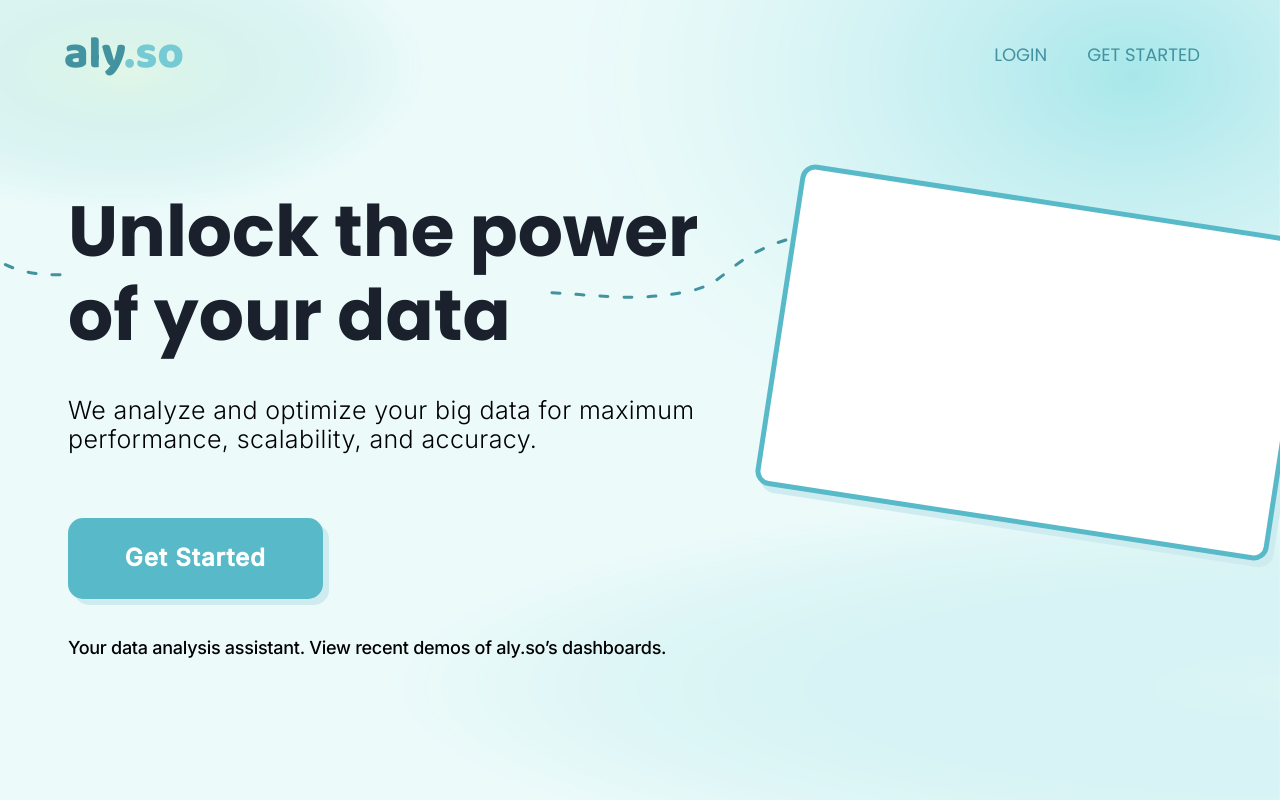
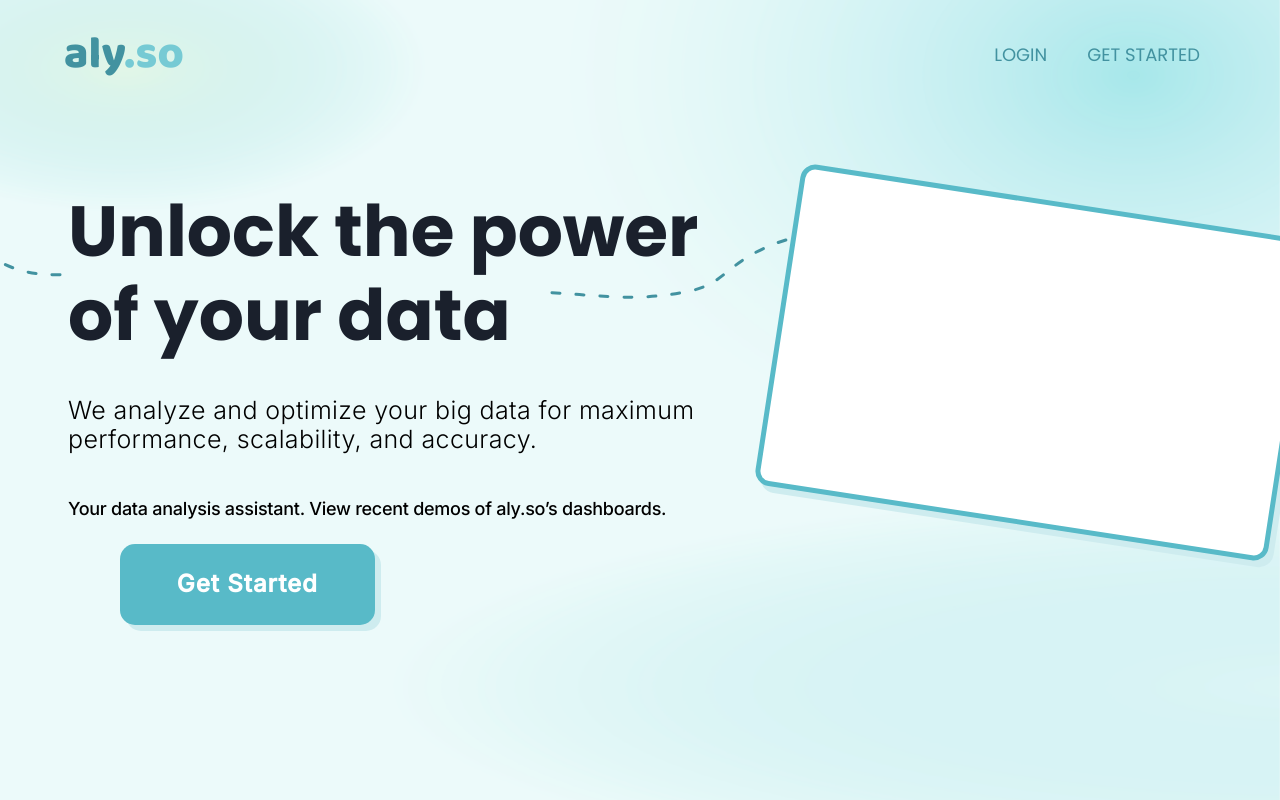
Before and after one commit to MiniHacks/analyticsforgood, a Next.js app in the folder packages/frontend/: page /landingpage in a window 1280 px wide. Shown: the top 800 px of the page. Built offline with nearby package versions, Linux system fonts and the light colour scheme.

Commit message:
😤 ansh rewrote my code 😤

```diff
--- a/packages/frontend/components/Layout/GetStarted.tsx
+++ b/packages/frontend/components/Layout/GetStarted.tsx
@@ -1,15 +1,16 @@
-import { Button } from "@chakra-ui/react";
+import { Button, Link } from "@chakra-ui/react";
 
-const GetStarted = (): JSX.Element => (
-
+const GetStarted = () => {
+    return (
         <Button
             colorScheme={"brand"}
-            /*IMPORT GOTO SOMEWHERE*/
             style={{
-                marginTop:"50px",
+                position: "absolute",
                 width: "254.7px",
                 height: "81px",
-                background: "#58BAC8",
+                left: "120px",
+                top: "544px",
+                background: "brand",
                 boxShadow: "6px 6px 0px #CEECEF",
                 borderRadius: "15px",
                 font: "Poppins",
@@ -18,11 +19,22 @@ const GetStarted = (): JSX.Element => (
                 fontSize: "24px",
                 lineHeight: "118%",
                 display: "flex",
+                alignItems: "center",
                 letterSpacing: "0.04em",
                 color: "#FFFFFF",
             }}
+            _hover={{
+                boxShadow: "3px 3px 0px #CEECEF !important",
+                backgroundColor: "brand.600",
+                transform: "translate(3px, 4px)",
+            }}
+
         >
-            Get Started</Button>
-);
+            <Link href={"/dashboard"}>
+                Get Started
+            </Link>
+        </Button>
+    )
+};
 
 export default GetStarted;
```
